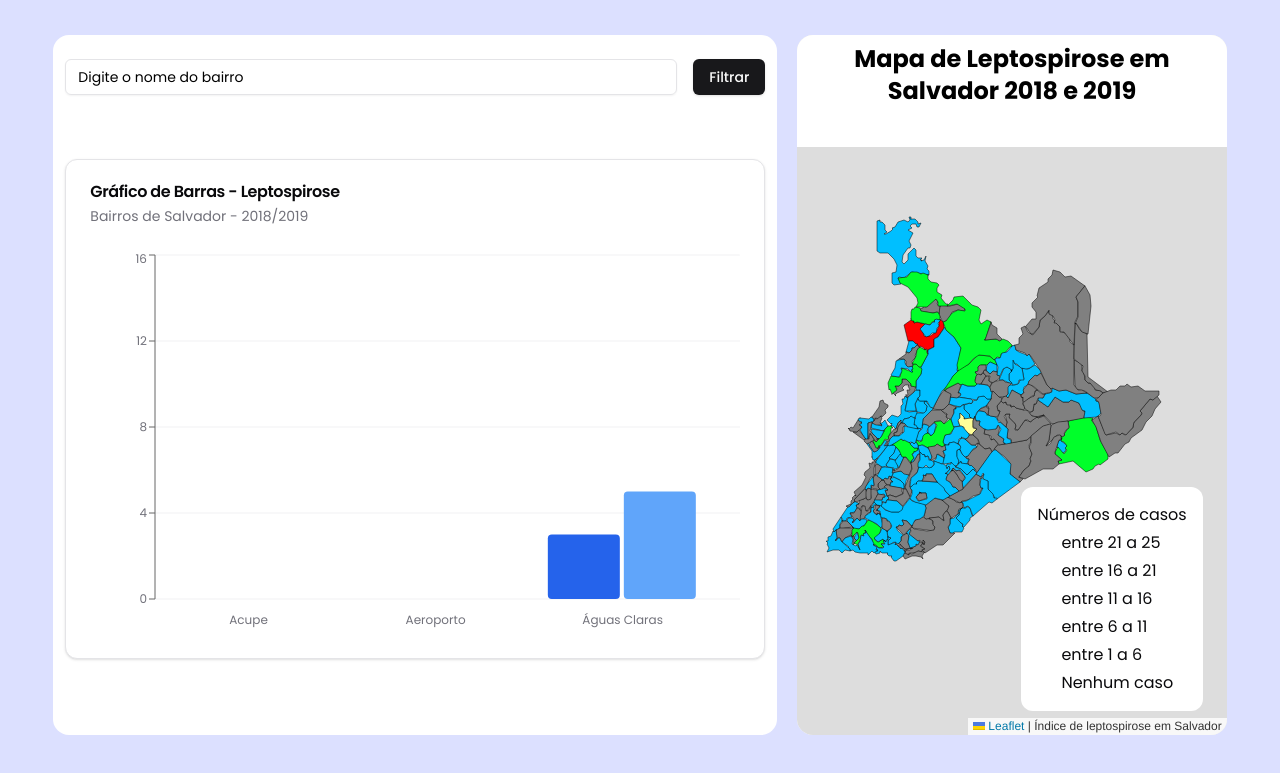
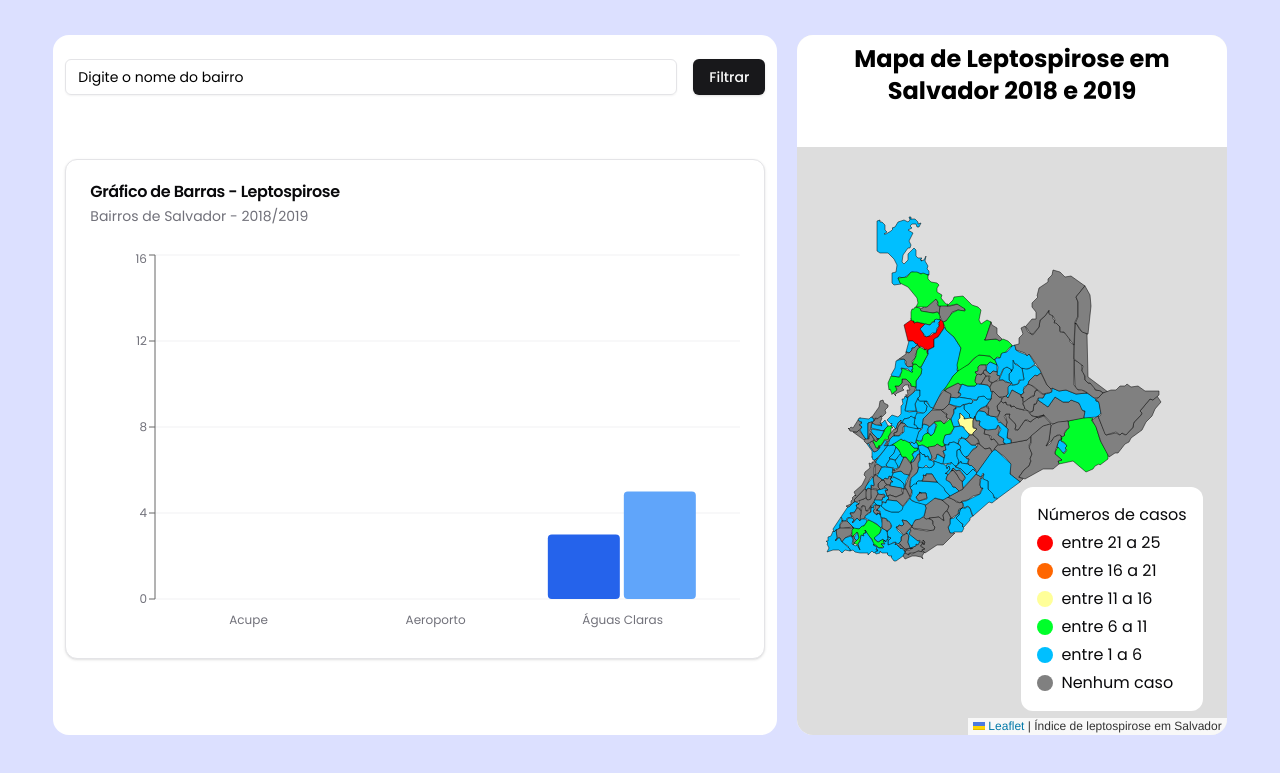
Before and after one commit to Sinvalluz/Cidades-Internas, a Next.js app: page / in a window 1280 px wide. Shown: the part 549-1322 px from the top of the page. Built offline with nearby package versions, Linux system fonts and the light colour scheme.

Commit message:
fix: consertando cores na descrição do mapa

```diff
--- a/src/components/common/Graficos/GraficoMapa/index.tsx
+++ b/src/components/common/Graficos/GraficoMapa/index.tsx
@@ -64,32 +64,32 @@ export default function GraficoMapa() {
 	const descriçao = [
 		{
 			id: 0,
-			color: 'fillColorRed',
+			color: 'bg-fillColorRed',
 			range: 'entre 21 a 25',
 		},
 		{
 			id: 1,
-			color: 'fillColorOrange',
+			color: 'bg-fillColorOrange',
 			range: 'entre 16 a 21',
 		},
 		{
 			id: 2,
-			color: 'fillColorYellow',
+			color: 'bg-fillColorYellow',
 			range: 'entre 11 a 16',
 		},
 		{
 			id: 3,
-			color: 'fillColorGreen',
+			color: 'bg-fillColorGreen',
 			range: 'entre 6 a 11',
 		},
 		{
 			id: 4,
-			color: 'fillColorBlue',
+			color: 'bg-fillColorBlue',
 			range: 'entre 1 a 6',
 		},
 		{
 			id: 5,
-			color: 'fillColorGray',
+			color: 'bg-fillColorGray',
 			range: 'Nenhum caso',
 		},
 	];
@@ -132,7 +132,7 @@ export default function GraficoMapa() {
 				{descriçao.map((item) => {
 					return (
 						<span key={item.id} className='flex items-center gap-2'>
-							<div className={`w-4 h-4 bg-${item.color} rounded-full`}></div>
+							<div className={`w-4 h-4 ${item.color} rounded-full`}></div>
 							<p>{item.range}</p>
 						</span>
 					);
```
